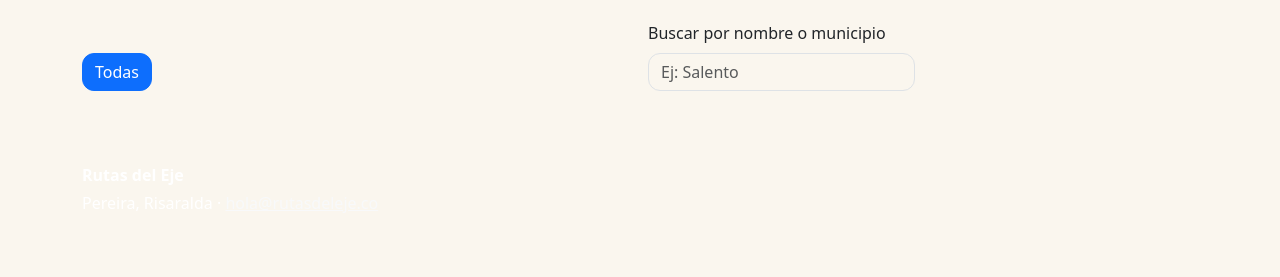
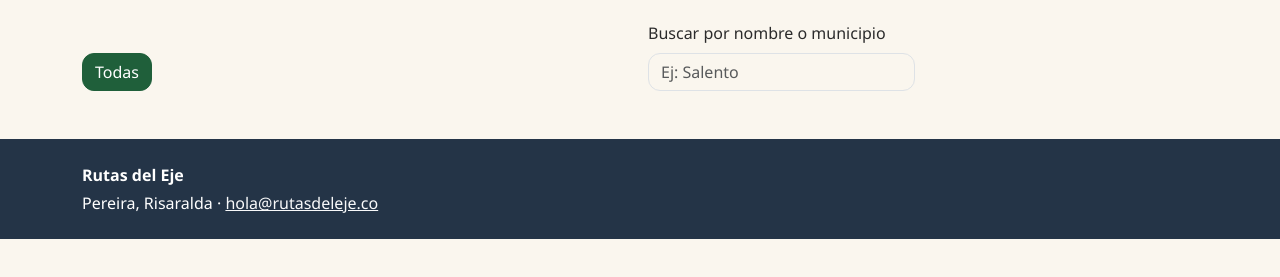
Before and after one commit to juan-manuel-ortiz/rutas-eje-cafetero, a website: page index.html in a window 1280 px wide. Shown: the part 479-756 px from the top of the page. Drawn offline with nearby package versions, Linux system fonts and the light colour scheme.

Commit message:
feat: guia de estilo con css, closes #1

```diff
--- a/css/estilos.css
+++ b/css/estilos.css
@@ -23,6 +23,9 @@
   --eje-primario: #1f5f3a;   /* verde cafetal · botones y acentos  */
   --eje-fondo: #faf6ee;      /* crema         · fondo de la página */
   --eje-radio: 0.75rem;
+  --eje-secundario: #243447;
+  --eje-texto: #2b2b2b;
+  --eje-fuente: "Segoe UI", system-ui, sans-serif;
 
   /* TODO G1.1 - Define los tokens que faltan (colores en hex de 6 dígitos):
    *   --eje-secundario  -> color oscuro para navbar y pie (texto blanco encima, contraste ≥ 4.5:1)
@@ -41,12 +44,15 @@
   /* Ejemplo resuelto */
   --bs-body-bg: var(--eje-fondo);
   --bs-border-radius: var(--eje-radio);
+  --bs-body-color: var(--eje-texto);
+  --bs-body-font-family: var(--eje-fuente);
 
   /* TODO G1.2 - Haz que Bootstrap use tu texto y tu fuente:
    *   --bs-body-color       -> var(--eje-texto)
    *   --bs-body-font-family -> var(--eje-fuente)
    */
-}
+
+  }
 
 /* ========== 3. COMPONENTES ========== */
 
@@ -68,8 +74,14 @@
  * Experimenta: en DevTools selecciona un botón de filtro -> pestaña Computed -> busca --bs-btn-color.
  */
 .btn-outline-primary {
+  --bs-btn-color: var(--eje-primario);
+  --bs-btn-border-color: var(--eje-primario);
+  --bs-btn-hover-bg: var(--eje-primario);
+  --bs-btn-hover-border-color: var(--eje-primario);
+  --bs-btn-active-bg: var(--eje-primario);
+  --bs-btn-active-border-color: var(--eje-primario);
+}
 
-}
 
 /* Navbar y pie (se ven transparentes hasta que definas --eje-secundario) */
 .navbar-eje,
```
Also changed, not shown: APRENDIZAJES.md (+8 -6 lines), README.md.
